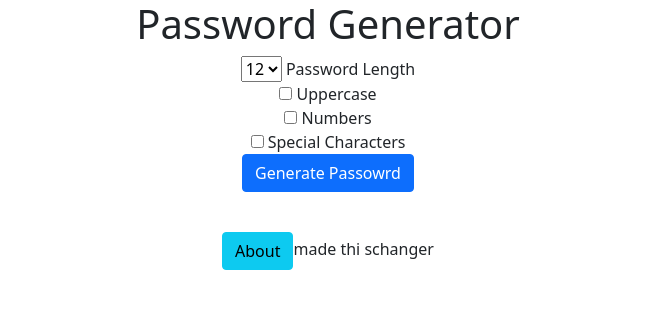
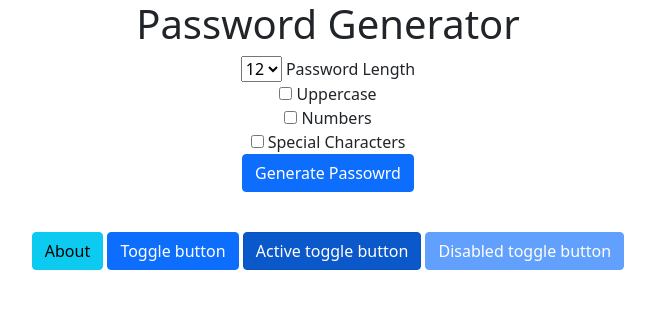
Before and after one commit to mtmowery/password-generator-project, a Django app: page / in a window 1280 px wide. Shown: the top 309 px of the page, without its empty margins (312-967 px from the left). Run offline with Django 3.2, Linux system fonts and the light colour scheme.

Commit message:
added test buttons

```diff
--- a/generator/templates/generator/home.html
+++ b/generator/templates/generator/home.html
@@ -26,5 +26,10 @@
     </form>
 
 </br>
-<a href="{% url 'about'%}"   class="btn btn-info">About</a>made thi schanger
+<a href="{% url 'about'%}"   class="btn btn-info">About</a>
+
+<button type="button" class="btn btn-primary" data-bs-toggle="button" autocomplete="off">Toggle button</button>
+<button type="button" class="btn btn-primary active" data-bs-toggle="button" autocomplete="off" aria-pressed="true">Active toggle button</button>
+<button type="button" class="btn btn-primary" disabled data-bs-toggle="button" autocomplete="off">Disabled toggle button</button>
+
 </div>
```
